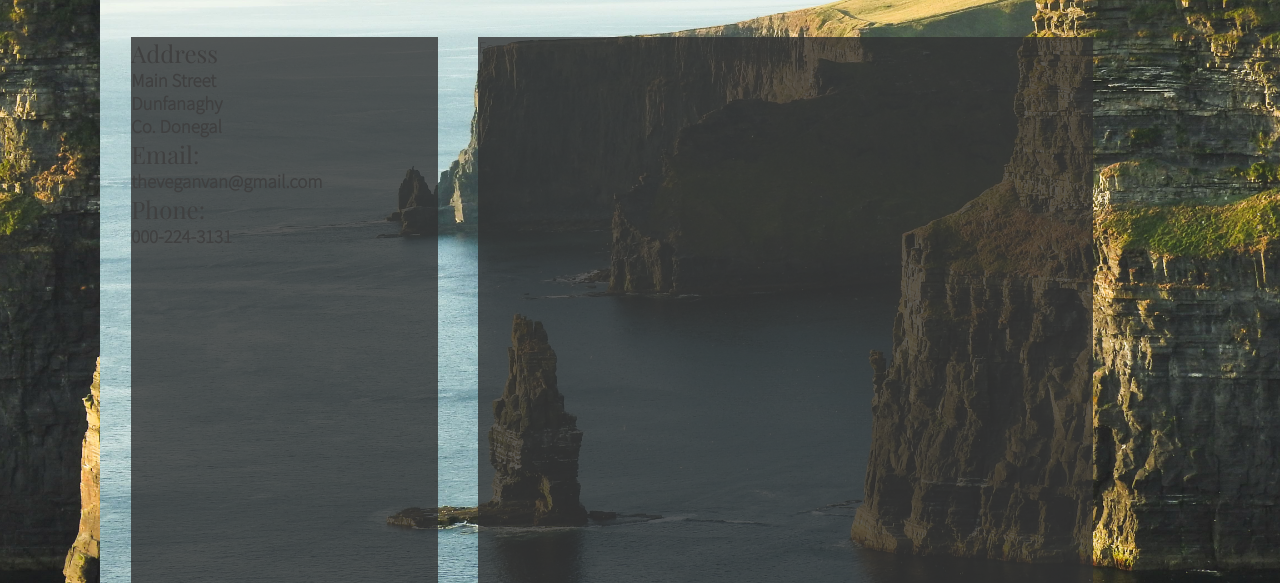
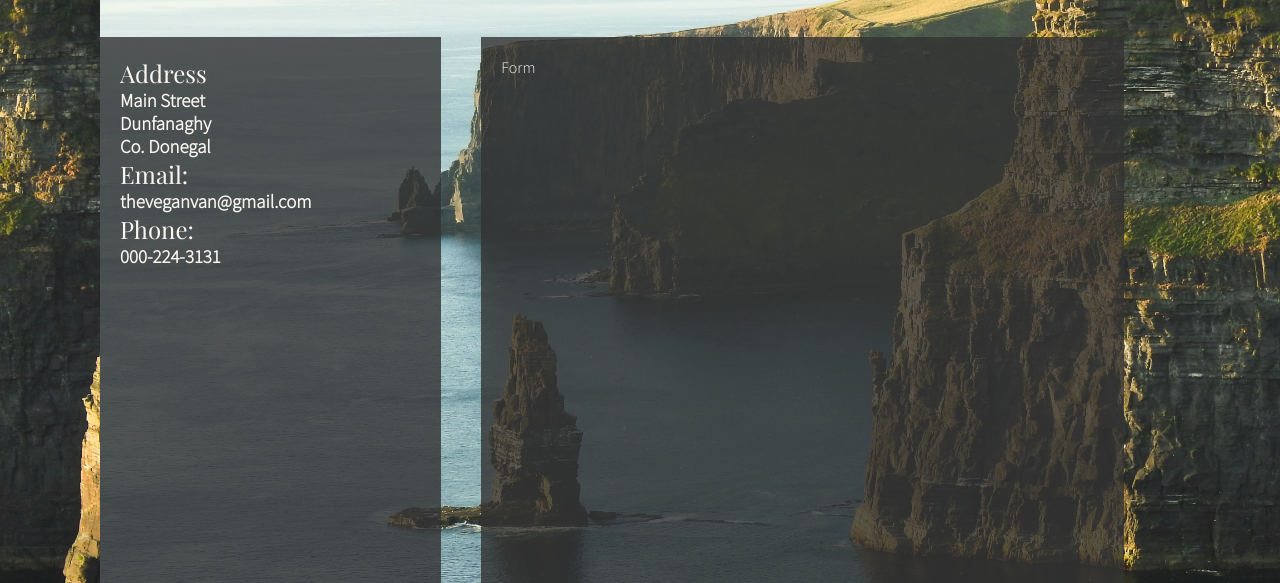
Before and after one commit to SheCodesEire/portfolio-project-1, a plain HTML site: page contact.html in a window 1280 px wide. Shown: the part 369-952 px from the top of the page. Drawn offline with nearby package versions, Linux system fonts and the light colour scheme.

Commit message:
Style font in contact-main divs and add padding

```diff
--- a/assets/css/style.css
+++ b/assets/css/style.css
@@ -570,10 +570,17 @@ h1, h2 {
 
         background-color:  rgba(50, 50, 50, .8);
         height: 800px;
+        color: #f9f6f0;
+        padding: 20px;
+}
+
+.contact-info h2, .contact-form h2 {
+        color: #f9f6f0;
 }
 
 .contact-info {
         width: 30%;
+
 }
 
 .contact-form {
```
